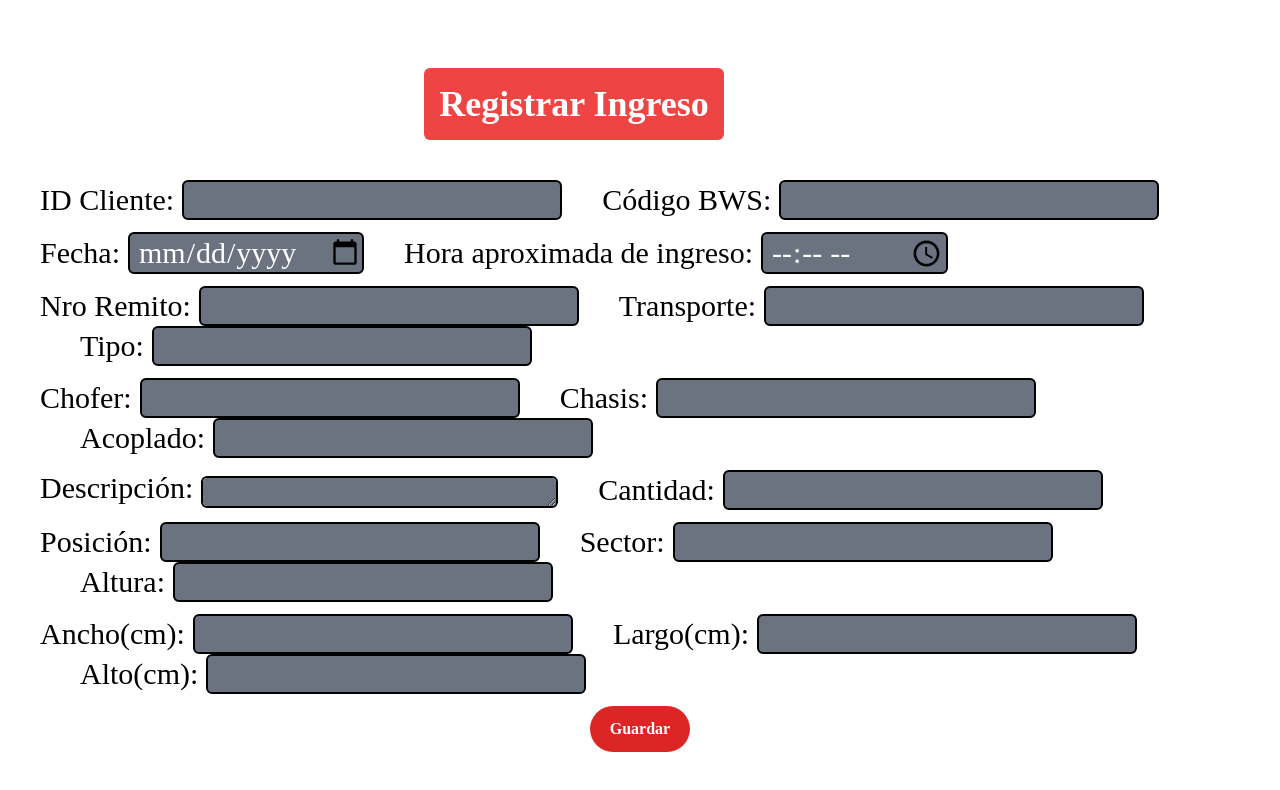
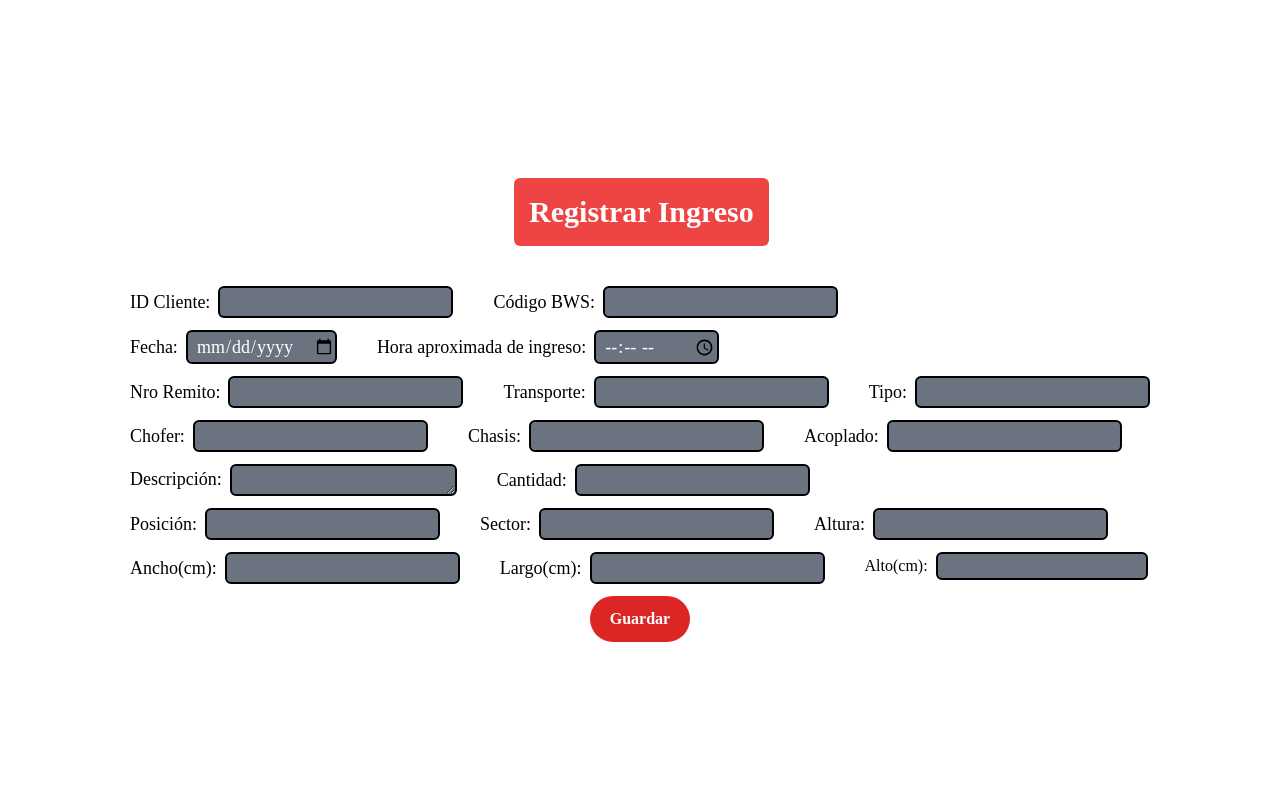
Before and after one commit to PabloSuarezLapalma/react-habProf, a React (Vite) app: page / in a window 1280 px wide. Shown: the top 790 px of the page. Built offline with nearby package versions, Linux system fonts and the light colour scheme.

Commit message:
Rollback Needed

```diff
--- a/src/components/Form.jsx
+++ b/src/components/Form.jsx
@@ -29,126 +29,126 @@ const Form = () => {
         <>
         <div className="bg-white pt-4 pb-4 pl-2 pr-2 color-black rounded-md text-black sm:w-fit md:w-fit lg:w-fit">
             <div className="bg-red-500 ml-96 mr-96 rounded-md sm:w-1/4  ">
-             <h1 className="text-3xl sm:text-xl md:text-2xl lg:text-4xl  font-bold mt-5 text-center mb-10 pt-4 pb-4  text-white ">Registrar Ingreso</h1>
+             <h1 className="text-3xl font-bold mt-5 text-center mb-10 pt-4 pb-4  text-white ">Registrar Ingreso</h1>
             </div>
         <form onSubmit={handleSubmit} >
             <div className='flex flex-wrap'>
-                <div className='w-full sm:w-auto text-left'>
-                    <label className='left-0 text-lg sm:text-base md:text-lg lg:text-3xl '>
+                <div className='w-full sm:w-auto '>
+                    <label className='left-0 text-lg'>
                         ID Cliente:
                         <input type="text" className='ml-2 rounded-md pl-2 bg-gray-500 text-white border-2 border-black' value={idCliente} onChange={(e) => setIDCliente(e.target.value)}  />
                     </label>
                 </div>
-                <div className='w-full sm:w-auto text-left'>
-                    <label className='ml-10 text-lg sm:text-base md:text-lg lg:text-3xl '>
+                <div className='w-full sm:w-auto '>
+                    <label className='ml-10 text-lg '>
                         Código BWS:
                         <input type="text" className='ml-2 rounded-md pl-2 bg-gray-500 text-white border-2 border-black' value={codigoBWS} onChange={(e) => setCodigoBWS(e.target.value)}  />
                     </label>
                 </div>
             </div>
-            <div className='flex flex-wrap text-left'>
+            <div className='flex flex-wrap '>
                 <div className='mb-3 mt-3 w-full sm:w-auto'>
-                    <label className='text-lg sm:text-base md:text-lg lg:text-3xl '>
+                    <label className='text-lg '>
                         Fecha:
                         <input type="date" className='ml-2 rounded-md pl-2 bg-gray-500 text-white border-2 border-black' value={fecha} onChange={(e) => setFecha(e.target.value)} />
                     </label>
                 </div>
-                <div className='mb-3 mt-3 w-full sm:w-auto text-left'>
-                    <label className='ml-10 text-lg sm:text-base md:text-lg lg:text-3xl '>
+                <div className='mb-3 mt-3 w-full sm:w-auto '>
+                    <label className='ml-10 text-lg '>
                         Hora aproximada de ingreso:
                         <input type="time" className='ml-2 rounded-md pl-2 bg-gray-500 text-white border-2 border-black' value={hora} onChange={(e) => setHora(e.target.value)} />
                     </label>
                 </div>
             </div>
             <div className='flex flex-wrap'>
-                <div className=' w-full sm:w-auto text-left'>
-                    <label className='text-lg sm:text-base md:text-lg lg:text-3xl '>
+                <div className=' w-full sm:w-auto '>
+                    <label className='text-lg '>
                         Nro Remito:
                         <input type="number" className='ml-2 rounded-md pl-2 bg-gray-500 text-white border-2 border-black' value={nroRemito} onChange={(e) => setNroRemito(e.target.value)} />
                     </label>
                 </div>
-                <div className='w-full  sm:w-auto text-left'>
-                    <label className='ml-10 text-lg sm:text-base md:text-lg lg:text-3xl  '>
+                <div className='w-full  sm:w-auto '>
+                    <label className='ml-10 text-lg '>
                         Transporte:
                         <input type="text" className='ml-2 rounded-md pl-2 bg-gray-500 text-white border-2 border-black' value={transporte} onChange={(e) => setTransporte(e.target.value)} />
                     </label>
                 </div>
-                <div className='w-full  sm:w-auto text-left' >
-                    <label className='ml-10 text-lg sm:text-base md:text-lg lg:text-3xl '>
+                <div className='w-full  sm:w-auto ' >
+                    <label className='ml-10 text-lg '>
                         Tipo:
                         <input type="text" className='ml-2 rounded-md pl-2 bg-gray-500 text-white border-2 border-black' value={tipoTransporte} onChange={(e) => setTipoTransporte(e.target.value)} />
                     </label>
                 </div>
             </div>
             <div className='mb-3 mt-3 flex flex-wrap'>
-                <div className=' w-full  sm:w-auto text-left'>
-                    <label className='text-lg sm:text-base md:text-lg lg:text-3xl '>
+                <div className=' w-full  sm:w-auto '>
+                    <label className='text-lg '>
                         Chofer:
                         <input type="text" className='ml-2 rounded-md pl-2 bg-gray-500 text-white border-2 border-black' value={chofer} onChange={(e) => setChofer(e.target.value)} />
                     </label>
                 </div>
-                <div className='w-full  sm:w-auto text-left'>
-                    <label className='ml-10 text-lg sm:text-base md:text-lg lg:text-3xl '>
+                <div className='w-full  sm:w-auto '>
+                    <label className='ml-10 text-lg '>
                         Chasis:
                         <input type="text" className='ml-2 rounded-md pl-2 bg-gray-500 text-white border-2 border-black' value={chasis} onChange={(e) => setChasis(e.target.value)} />
                     </label>
                 </div>
-                <div className='w-full  sm:w-auto text-left'>
-                    <label className='ml-10 text-lg sm:text-base md:text-lg lg:text-3xl '>
+                <div className='w-full  sm:w-auto '>
+                    <label className='ml-10 text-lg '>
                         Acoplado:
                         <input type="text" className='ml-2 rounded-md pl-2 bg-gray-500 text-white border-2 border-black' value={acoplado} onChange={(e) => setAcoplado(e.target.value)} />
                     </label>
                 </div>
             </div>
             <div className='mb-3 mt-3 flex flex-wrap'>
-                <div className='w-full sm:w-auto text-left'>
-                    <label className='text-lg sm:text-base md:text-lg lg:text-3xl '>
+                <div className='w-full sm:w-auto '>
+                    <label className='text-lg '>
                         Descripción:
                         <textarea type="text" className='ml-2 rounded-md pl-2  h-8 align-middle bg-gray-500 text-white border-2 border-black' value={descripcion} onChange={(e) => setDescripcion(e.target.value)} />
                     </label>
                 </div>
-                <div className='w-full  sm:w-auto text-left'>
-                    <label className='ml-10 text-lg sm:text-base md:text-lg lg:text-3xl '>
+                <div className='w-full  sm:w-auto '>
+                    <label className='ml-10 text-lg '>
                         Cantidad:
                         <input type="number" className='ml-2 rounded-md pl-2 bg-gray-500 text-white border-2 border-black'  value={cantidad} onChange={(e) => setCantidad(e.target.value)} />
                     </label>
                 </div>
             </div>
             <div className='mb-3 mt-3 flex flex-wrap'>
-                <div className='w-full  sm:w-auto text-left'>
-                    <label className='text-lg sm:text-base md:text-lg lg:text-3xl '>
+                <div className='w-full  sm:w-auto '>
+                    <label className='text-lg '>
                         Posición:
                         <input type="text" className='ml-2 rounded-md pl-2 bg-gray-500 text-white border-2 border-black' pattern="[A-Za-z]" maxLength={1} value={posicion} onChange={(e) => setPosicion(e.target.value.toUpperCase())} />
                     </label>
                 </div>
-                <div className='w-full  sm:w-auto text-left'>
-                    <label className='ml-10 text-lg sm:text-base md:text-lg lg:text-3xl '>
+                <div className='w-full  sm:w-auto '>
+                    <label className='ml-10 text-lg '>
                         Sector:
                         <input type="text" className='ml-2 rounded-md pl-2 bg-gray-500 text-white border-2 border-black' pattern="[A-Za-z]" maxLength={1} value={sector} onChange={(e) => setSector(e.target.value.toUpperCase())} />
                     </label>
                 </div>
-                <div className='w-full  sm:w-auto text-left'>
-                    <label className='ml-10 text-lg sm:text-base md:text-lg lg:text-3xl '>
+                <div className='w-full  sm:w-auto '>
+                    <label className='ml-10 text-lg '>
                         Altura:
                         <input type="number" className='ml-2 rounded-md pl-2 bg-gray-500 text-white border-2 border-black' value={altura} onChange={(e) => setAltura(e.target.value)} />
                     </label>
                 </div>
             </div>
             <div className='mb-3 mt-3 flex flex-wrap'>
-                <div className='w-full  sm:w-auto text-left'>
-                    <label className='text-lg sm:text-base md:text-lg lg:text-3xl '>
+                <div className='w-full  sm:w-auto '>
+                    <label className='text-lg '>
                         Ancho(cm):
                         <input type="text" className='ml-2 rounded-md pl-2 bg-gray-500 text-white border-2 border-black' value={ancho} onChange={(e) => setAncho(e.target.value)} />
                     </label>
                 </div>
-                <div className='w-full  sm:w-auto text-left'>
-                    <label className='ml-10 text-lg sm:text-base md:text-lg lg:text-3xl '>
+                <div className='w-full  sm:w-auto '>
+                    <label className='ml-10 text-lg'>
                         Largo(cm):
                         <input type="text" className='ml-2 rounded-md pl-2 bg-gray-500 text-white border-2 border-black' value={largo} onChange={(e) => setLargo(e.target.value)} />
                     </label>
                 </div>
-                <div className='w-full  sm:w-auto text-left'>
-                    <label className='ml-10 text-lg sm:text-base md:text-lg lg:text-3xl '>
+                <div className='w-full  sm:w-auto '>
+                    <label className='ml-10 text-l'>
                         Alto(cm):
                         <input type="text" className='ml-2 rounded-md pl-2 bg-gray-500 text-white border-2 border-black' value={alto} onChange={(e) => setAlto(e.target.value)} />
                     </label>
```
